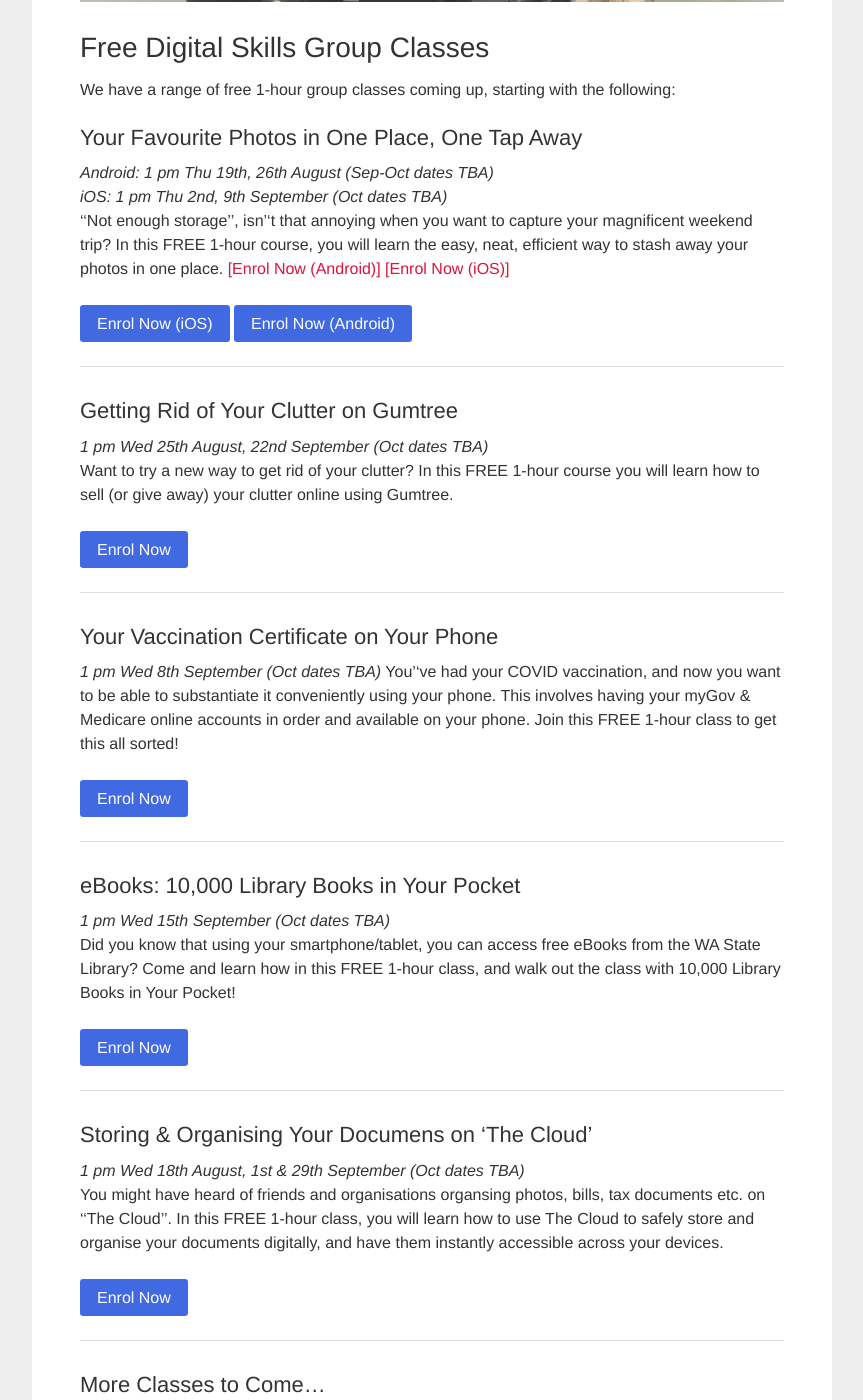
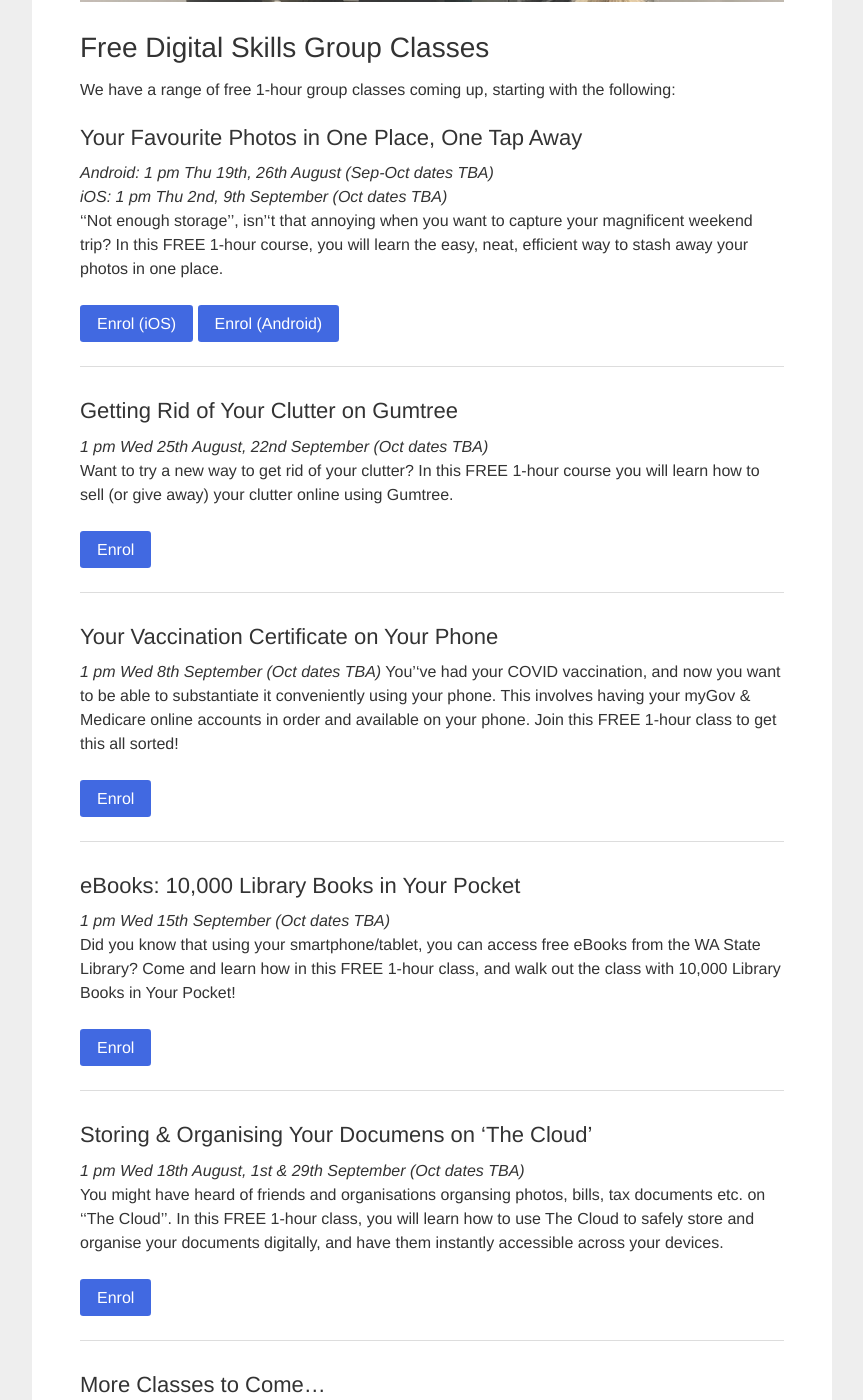
Before and after one commit to auxellbs/splconline.github.io, a Jekyll site: the page built from beconnected/index.md, in a window 1280 px wide and 1400 px high, scrolled down 992 px. Shown: the whole window, without its empty margins (208-1071 px from the left). Built offline with Jekyll 4.4.1, drawn with Linux system fonts in a browser that asks for light colours.

Commit message:
Update index.md

```diff
--- a/beconnected/index.md
+++ b/beconnected/index.md
@@ -14,7 +14,7 @@ Please call us on 0459 571 736 to book yourself into these free digital skills s
 Got your knickers in a knot over an issue with your smartphone, tablet or laptop? Why not sign up for a free individual troubleshooting session with our resident Tech Whizzes? Sessions are available Tuesday and Friday mornings. (Limit 4 x 30 min free sessions per person.)
 
 
-[**Book FREE One-to-One Session**](https://calendly.com/splc-beconnected/digital-skills?month=2021-08){:target="_blank"}{:.btn}
+[Book FREE One-to-One Session](https://calendly.com/splc-beconnected/digital-skills?month=2021-08){:target="_blank"}{:.btn}
 
 <img class="img-responsive" src="../img/gumtree.jpg">
 
@@ -25,9 +25,9 @@ We have a range of free 1-hour group classes coming up, starting with the follow
 ### Your Favourite Photos in One Place, One Tap Away
 *Android: 1 pm Thu 19th, 26th August (Sep-Oct dates TBA)*
 *iOS: 1 pm Thu 2nd, 9th September (Oct dates TBA)*
-''Not enough storage'', isn''t that annoying when you want to capture your magnificent weekend trip? In this FREE 1-hour course, you will learn the easy, neat, efficient way to stash away your photos in one place. [[Enrol Now (Android)]](https://classmanager.com.au/cbin/admin.php?Action=courses&single_course_id=1406&organisation_name=splc&from=org_home){:target="_blank"} [[Enrol Now (iOS)]](https://classmanager.com.au/cbin/admin.php?Action=courses&single_course_id=1411&organisation_name=splc&from=org_home){:target="_blank"}
+''Not enough storage'', isn''t that annoying when you want to capture your magnificent weekend trip? In this FREE 1-hour course, you will learn the easy, neat, efficient way to stash away your photos in one place.
 
-[Enrol Now (iOS)](https://classmanager.com.au/cbin/admin.php?Action=courses&single_course_id=1411&organisation_name=splc&from=org_home){:target="_blank"}{:.btn} [Enrol Now (Android)](https://classmanager.com.au/cbin/admin.php?Action=courses&single_course_id=1406&organisation_name=splc&from=org_home){:target="_blank"}{:.btn}
+[Enrol (iOS)](https://classmanager.com.au/cbin/admin.php?Action=courses&single_course_id=1411&organisation_name=splc&from=org_home){:target="_blank"}{:.btn} [Enrol (Android)](https://classmanager.com.au/cbin/admin.php?Action=courses&single_course_id=1406&organisation_name=splc&from=org_home){:target="_blank"}{:.btn}
 
 ---
 
@@ -35,7 +35,7 @@ We have a range of free 1-hour group classes coming up, starting with the follow
 *1 pm Wed 25th August, 22nd September (Oct dates TBA)*
 Want to try a new way to get rid of your clutter? In this FREE 1-hour course you will learn how to sell (or give away) your clutter online using Gumtree.
 
-[Enrol Now](https://classmanager.com.au/cbin/admin.php?Action=courses&single_course_id=1407&organisation_name=splc&from=org_home){:target="_blank"}{:.btn}
+[Enrol](https://classmanager.com.au/cbin/admin.php?Action=courses&single_course_id=1407&organisation_name=splc&from=org_home){:target="_blank"}{:.btn}
 
 ---
 
@@ -43,7 +43,7 @@ Want to try a new way to get rid of your clutter? In this FREE 1-hour course you
 *1 pm Wed 8th September (Oct dates TBA)*
 You''ve had your COVID vaccination, and now you want to be able to substantiate it conveniently using your phone. This involves having your myGov & Medicare online accounts in order and available on your phone. Join this FREE 1-hour class to get this all sorted!
 
-[Enrol Now](https://classmanager.com.au/cbin/admin.php?Action=courses&single_course_id=1433&organisation_name=splc&from=org_home){:target="_blank"}{:.btn}
+[Enrol](https://classmanager.com.au/cbin/admin.php?Action=courses&single_course_id=1433&organisation_name=splc&from=org_home){:target="_blank"}{:.btn}
 
 ---
 
@@ -51,7 +51,7 @@ You''ve had your COVID vaccination, and now you want to be able to substantiate
 *1 pm Wed 15th September (Oct dates TBA)*
 Did you know that using your smartphone/tablet, you can access free eBooks from the WA State Library? Come and learn how in this FREE 1-hour class, and walk out the class with 10,000 Library Books in Your Pocket!
 
-[Enrol Now](https://classmanager.com.au/cbin/admin.php?Action=courses&single_course_id=1408&organisation_name=splc&from=org_home){:target="_blank"}{:.btn}
+[Enrol](https://classmanager.com.au/cbin/admin.php?Action=courses&single_course_id=1408&organisation_name=splc&from=org_home){:target="_blank"}{:.btn}
 
 ---
 
@@ -59,7 +59,7 @@ Did you know that using your smartphone/tablet, you can access free eBooks from
 *1 pm Wed 18th August, 1st & 29th September (Oct dates TBA)*
 You might have heard of friends and organisations organsing photos, bills, tax documents etc. on ''The Cloud''. In this FREE 1-hour class, you will learn how to use The Cloud to safely store and organise your documents digitally, and have them instantly accessible across your devices.
 
-[Enrol Now](https://classmanager.com.au/cbin/admin.php?Action=courses&single_course_id=1409&organisation_name=splc&from=org_home){:target="_blank"}{:.btn}
+[Enrol](https://classmanager.com.au/cbin/admin.php?Action=courses&single_course_id=1409&organisation_name=splc&from=org_home){:target="_blank"}{:.btn}
 
 ---
 
```
